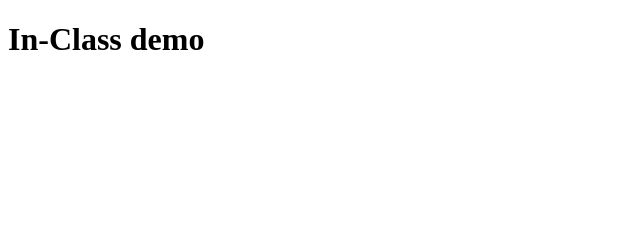
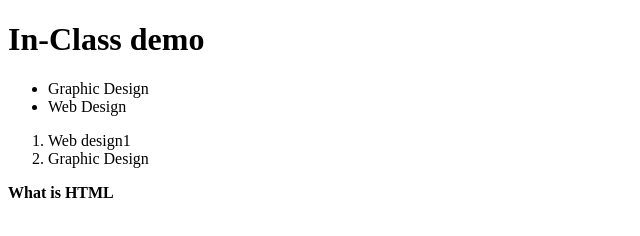
Before and after one commit to choi0137/in-class-demo, a plain HTML site: page index.html in a window 1280 px wide. Shown: the whole page, without its empty margins (0-640 px from the left). Drawn offline with Linux system fonts and the light colour scheme.

Commit message:
final save

```diff
--- a/index.html
+++ b/index.html
@@ -7,5 +7,14 @@
 </head>
 <body>
     <h1>In-Class demo</h1>
+    <ul>
+        <li>Graphic Design</li>
+        <li>Web Design</li>
+    </ul>
+    <Ol>
+        <li>Web design1</li>
+        <li>Graphic Design</li>
+    </Ol>
+    <strong>What is HTML</strong>
 </body>
 </html>
```
